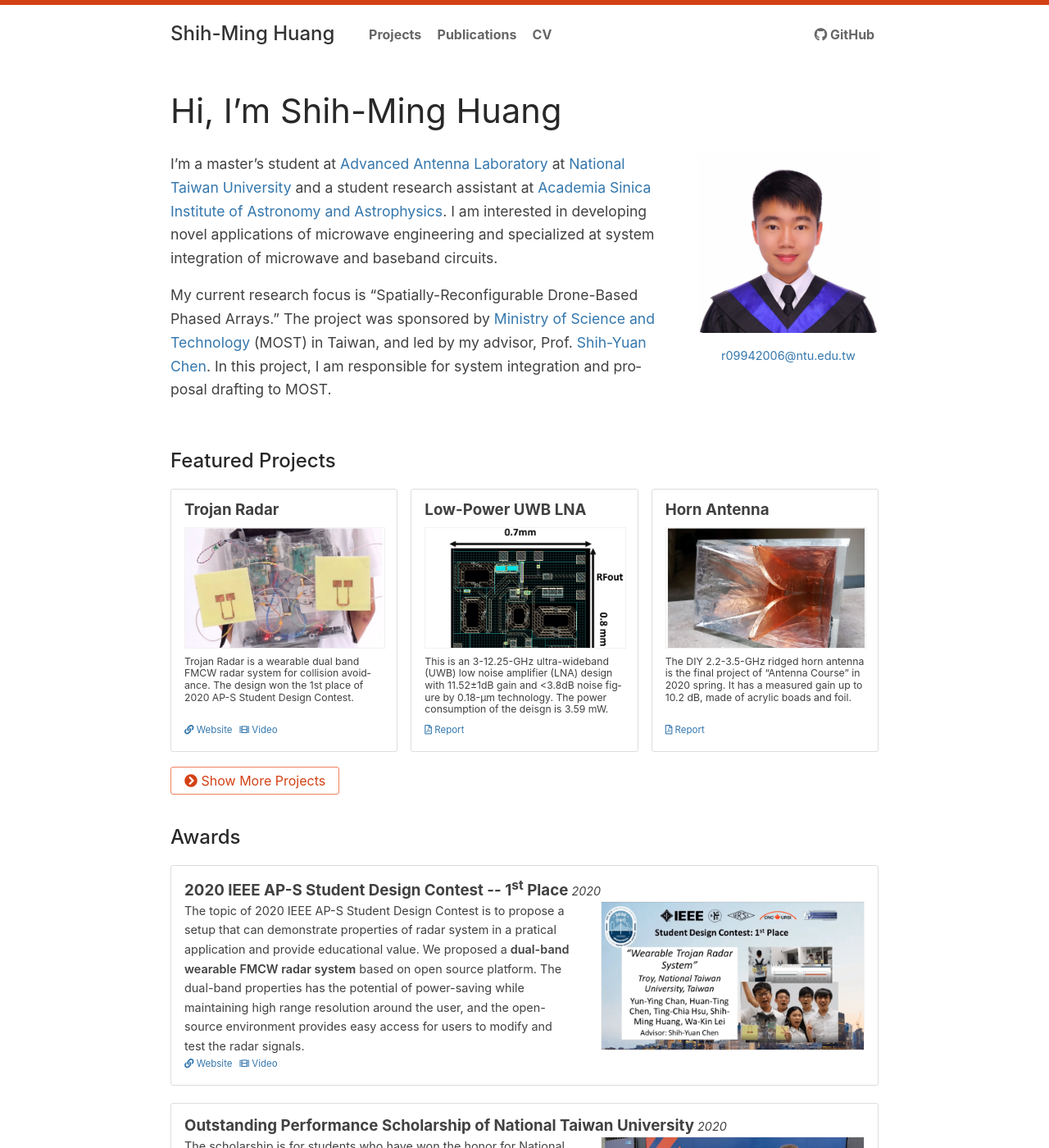
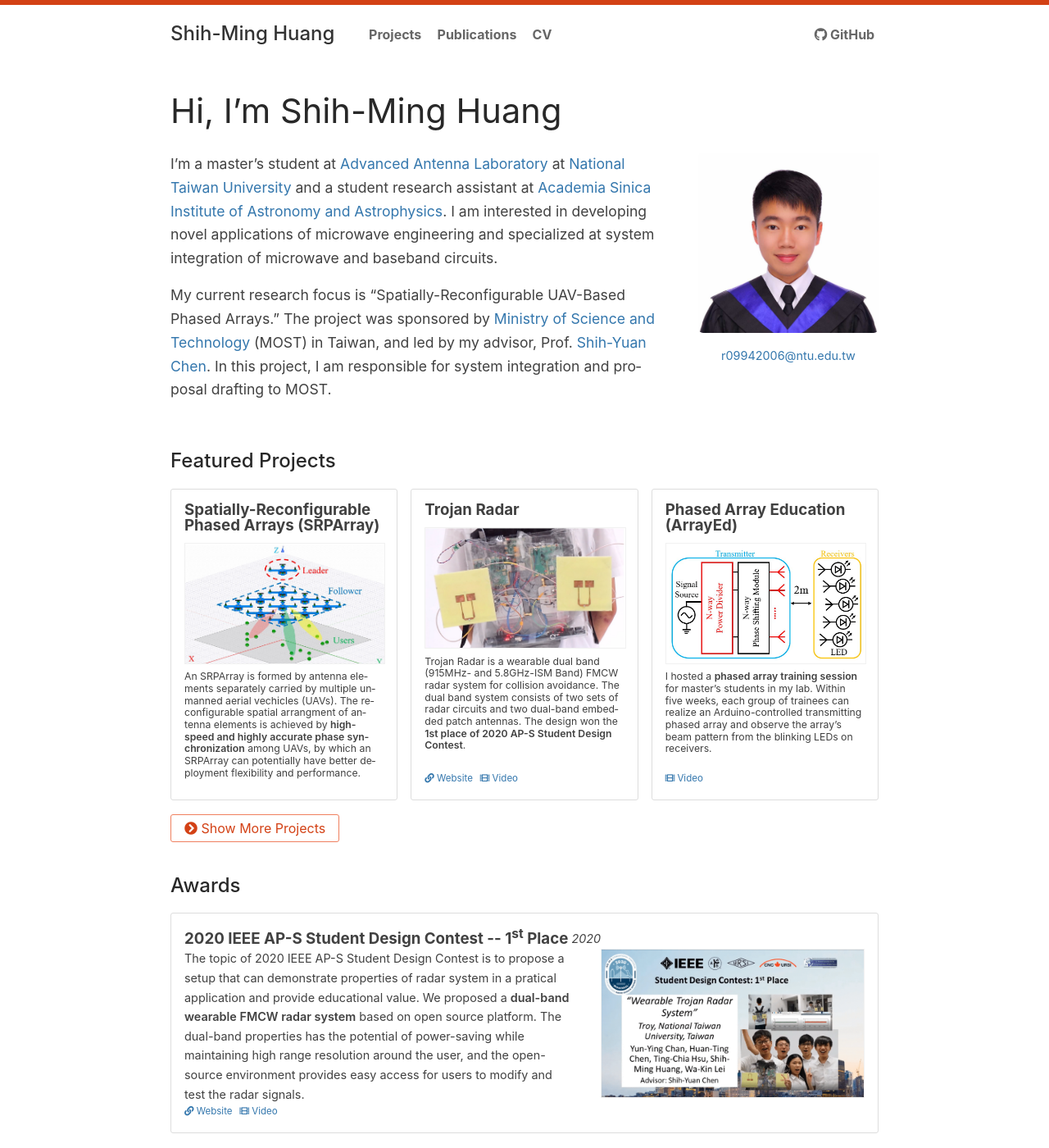
Before and after one commit to Shih-Ming/mypage, a Jekyll site: the page built from index.md, in a window 1280 px wide and 1400 px high. Shown: the whole window at 82% size. Built offline with Jekyll 4.4.1, drawn with Linux system fonts in a browser that asks for light colours.

Commit message:
update projects

```diff
--- a/_data/projects.yml
+++ b/_data/projects.yml
@@ -1,21 +1,30 @@
+- title: Spatially-Reconfigurable Phased Arrays (SRPArray)
+  image: DroneArray.jpg
+  description: "An SRPArray is formed by antenna elements separately carried by multiple unmanned aerial vechicles (UAVs). The reconfigurable spatial arrangment of antenna elements is achieved by <b>high-speed and highly accurate phase synchronization</b> among UAVs, by which an SRPArray can potentially have better deployment flexibility and performance."
+  highlight: 1
+
 - title: Trojan Radar
   url: https://www.ieeeaps.org/15-homepage/511-call-for-submissions-2020-ieee-ap-s-student-design-contest
   video: https://www.youtube.com/watch?v=o_KWvV_8DFA&list=PLZFy8hk6ZJI6j20ShilXSt_TXPlJsTXoi&index=3
   image: trojan.jpg
-  description: "Trojan Radar is a wearable dual band FMCW radar system for collision avoidance. The design won the 1st place of 2020 AP-S Student Design Contest."
-  highlight: 1
+  description: "Trojan Radar is a wearable dual band (915MHz- and 5.8GHz-ISM Band) FMCW radar system for collision avoidance. The dual band system consists of two sets of radar circuits and two dual-band embedded patch antennas. The design won the <b>1st place of 2020 AP-S Student Design Contest</b>."
+  highlight: 2
+
+- title: Phased Array Education (ArrayEd)
+  video: https://youtu.be/T_iX2lC9Xsc
+  image: ArrayEd.jpg
+  description: "I hosted a <b>phased array training session</b> for master's students in my lab. Within five weeks, each group of trainees can realize an Arduino-controlled transmitting phased array and observe the array's beam pattern from the blinking LEDs on receivers."
+  highlight: 3
 
 - title: Low-Power UWB LNA
   report: report/2020-MMIC-Final-Report.pdf
   image: UWB_LNA.jpg
   description: "This is an 3-12.25-GHz ultra-wideband (UWB) low noise amplifier (LNA) design with 11.52\u00B11dB gain and <3.8dB noise figure by 0.18-\u03BCm technology. The power consumption of the deisgn is 3.59 mW. "
-  highlight: 2
 
 - title: Horn Antenna
   report: report/2020-Horn-Antenna-Report.pdf
   image: Horn.jpg
   description: "The DIY 2.2-3.5-GHz ridged horn antenna is the final project of \"Antenna Course\" in 2020 spring. It has a measured gain up to 10.2 dB, made of acrylic boads and foil."
-  highlight: 3
 
 - title: Array Optimizer on Matlab
   report: pptx/Matlab-Based-Antenna-Array-Optimizer.pptx
--- a/_includes/activity.html
+++ /dev/null
@@ -1,2 +0,0 @@
-
-{{ act.activity}}
--- a/cv.html
+++ b/cv.html
@@ -11,7 +11,7 @@ title: CV
 <small class="live-link">Last updated in <time datetime="{{ site.time }}">{{ site.time | date: '%B %Y'}}</time>. Get the latest version at <a href="{{ '/cv' | absolute_url }}">www.domoritz.de/cv</a>.</small>
 
 <div class="header-columns">
-  M.S. Student at &nbsp<a href="https://www.ntu.edu.tw/english/">National Taiwan University</a>&nbspand Student Research Assistant at&nbsp<a href="https://www.ntu.edu.tw/english/">Academia Sinica</a>
+  M.S. Student at &nbsp<a href="https://www.ntu.edu.tw/english/">National Taiwan University</a>&nbspand Student Research Assistant at&nbsp<a href="https://www.asiaa.sinica.edu.tw/">Academia Sinica</a>
 </div>
 
 
--- a/index.md
+++ b/index.md
@@ -11,7 +11,7 @@ class: home
 <div class="intro" markdown="1">
 I'm a master's student at [Advanced Antenna Laboratory](https://shihyuansite.wordpress.com/) at [National Taiwan University](https://www.ntu.edu.tw/english/) and a student research assistant at [Academia Sinica Institute of Astronomy and Astrophysics](https://www.asiaa.sinica.edu.tw/people/cv.php?i=smhuang). I am interested in developing novel applications of microwave engineering and specialized at system integration of microwave and baseband circuits.
 
-My current research focus is "Spatially-Reconfigurable Drone-Based Phased Arrays." The project was sponsored by  [Ministry of Science and Technology](https://www.most.gov.tw/?l=en) (MOST) in Taiwan, and led by my advisor, Prof. [Shih-Yuan Chen](https://www.ee.ntu.edu.tw/profile1.php?teacher_id=942017). In this project, I am responsible for system integration and proposal drafting to MOST.
+My current research focus is "Spatially-Reconfigurable UAV-Based Phased Arrays." The project was sponsored by  [Ministry of Science and Technology](https://www.most.gov.tw/?l=en) (MOST) in Taiwan, and led by my advisor, Prof. [Shih-Yuan Chen](https://www.ee.ntu.edu.tw/profile1.php?teacher_id=942017). In this project, I am responsible for system integration and proposal drafting to MOST.
 </div>
 
 <div class="me" markdown="1">
```
Also changed, not shown: images/projects/ArrayEd.JPG (added), images/projects/ArrayEd.png (added), images/projects/DroneArray.JPG (added).
